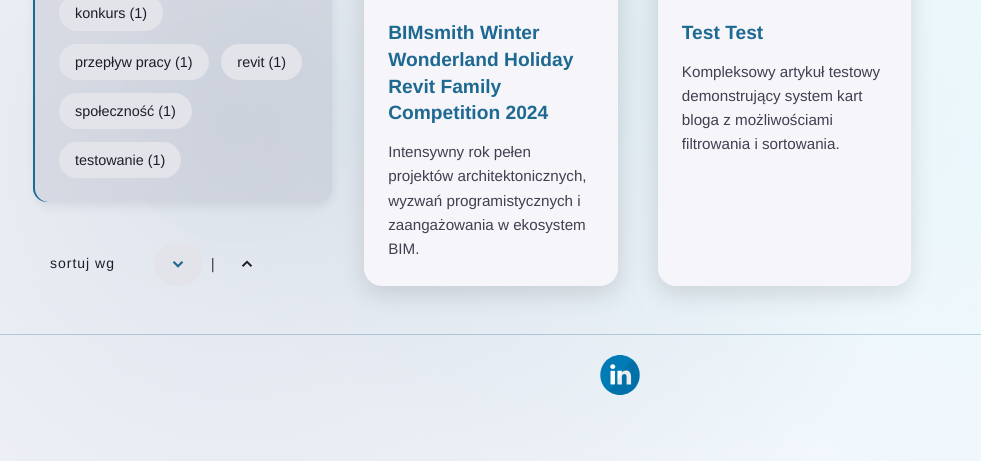
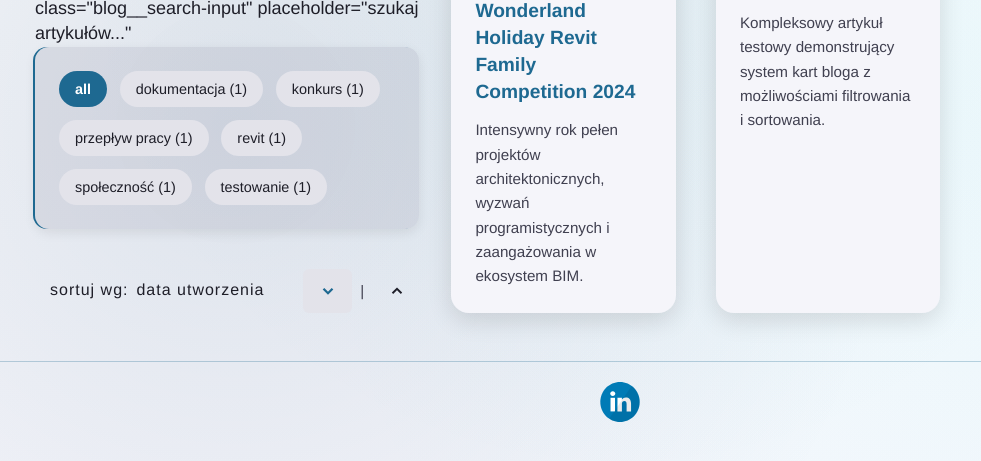
Before and after one commit to W7k-J/BimShamans, a Jekyll site: the page built from pl/blog.md, in a window 1280 px wide, cut to the strip 325-786 px from the top of the page. Shown: the whole strip, without its empty margins (20-1001 px from the left). Built offline with Jekyll 4.4.1, drawn with Linux system fonts in a browser that asks for light colours; some web fonts are replaced.

Commit message:
Minor changes in blog area

```diff
--- a/_sass/_blog-cards.scss
+++ b/_sass/_blog-cards.scss
@@ -42,7 +42,7 @@
   background-color: var(--background-color);
   color: var(--firstGray-color);
   font-family: inherit;
-  font-size: 0.875rem;
+  font-size: 1rem;
   height: 44px;
   display: flex;
   align-items: center;
@@ -141,6 +141,7 @@
   position: relative;
   display: flex;
   align-items: center;
+  margin-right: auto;
 
   .blog__sort-button {
     position: relative;
@@ -149,7 +150,7 @@
     color: var(--firstGray-color);
     cursor: pointer;
     font-family: inherit;
-    font-size: 0.875rem;
+    font-size: 1rem;
     font-weight: 300;
     letter-spacing: 1px;
     padding: 0 $nav-padding-x;
@@ -160,6 +161,12 @@
     align-items: center;
     justify-content: center;
     border-radius: $radius-small;
+    min-width: 220px;
+    white-space: nowrap;
+
+    #sort-label {
+      margin-left: 0.5em;
+    }
 
     &::before {
       content: '';
@@ -194,7 +201,7 @@
   // Dropdown menu (like .dropdown-menu)
   .blog__sort-menu {
     position: absolute;
-    top: calc(100% + 0.5rem);
+    top: calc(100% - 0.5rem);
     left: 0;
     background-color: var(--forthGray-color);
     display: none;
@@ -225,8 +232,8 @@
     }
 
     &.active {
-      background-color: var(--firstBlue-color);
-      color: var(--ghostWhite);
+      background-color: var(--background-color);
+      color: var(--background-color);
       font-weight: 600;
     }
 
@@ -261,6 +268,7 @@
   align-items: center;
   gap: 0.5rem;
   font-size: 0.95rem;
+  margin-left: auto;
 
   span {
     color: var(--secondGray-color);
@@ -271,7 +279,7 @@
 .blog__direction-btn {
   background: transparent;
   border: 1px solid transparent;
-  border-radius: 999px;
+  border-radius: $radius-small;
   color: var(--firstGray-color);
   cursor: pointer;
   display: inline-flex;
--- a/assets/blog-filter.js
+++ b/assets/blog-filter.js
@@ -118,6 +118,22 @@
   sort(sortBy, direction) {
     this.currentSortBy = sortBy;
     this.currentDirection = direction;
+
+    // Determine language for label
+    const isPolish = document.documentElement.lang === 'pl';
+    const sortLabels = {
+      date: isPolish ? 'data utworzenia' : 'date created',
+      title: isPolish ? 'tytuł' : 'title',
+      author: isPolish ? 'autor' : 'author'
+    };
+
+    // Update button label
+    const sortLabel = document.getElementById('sort-label');
+    if (sortLabel) {
+      sortLabel.textContent = sortLabels[sortBy] || sortLabels.date;
+    }
+
+    this.updateSortUI(sortBy);
 
     const multiplier = direction === 'asc' ? 1 : -1;
 
@@ -241,7 +257,6 @@
         const sortBy = sortOption.dataset.sort;
         if (sortBy) {
           this.sort(sortBy, this.currentDirection);
-          this.updateSortUI(sortBy);
         }
         return;
       }
--- a/pl/blog.md
+++ b/pl/blog.md
@@ -37,11 +37,12 @@
       <div class="blog__sort-wrapper">
         <button
           class="blog__sort-button"
+          id="sort-button"
           role="button"
           onclick="return false"
           aria-label="Opcje sortowania"
         >
-          sortuj wg
+          sortuj wg: <span id="sort-label">data utworzenia</span>
         </button>
         <div class="blog__sort-menu">
           <button class="blog__sort-option" data-sort="date">data utworzenia</button>
```
Also changed, not shown: en/blog.md (+2 -1 lines).
